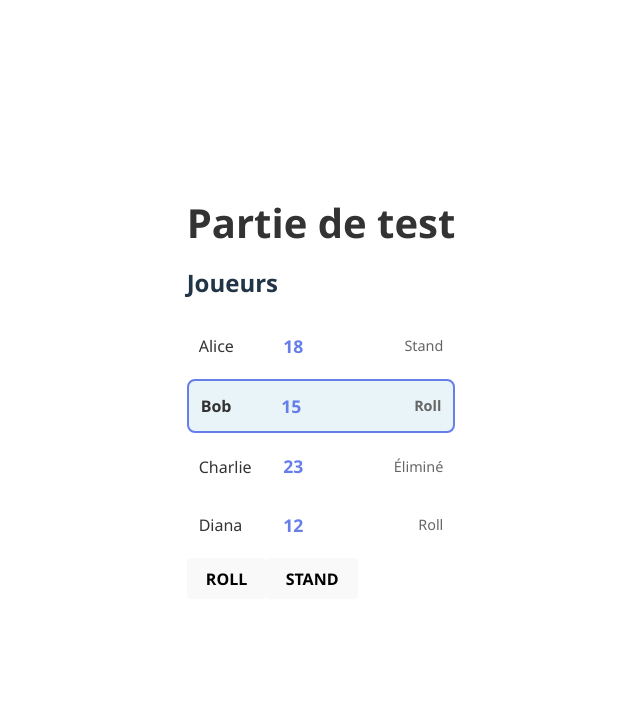
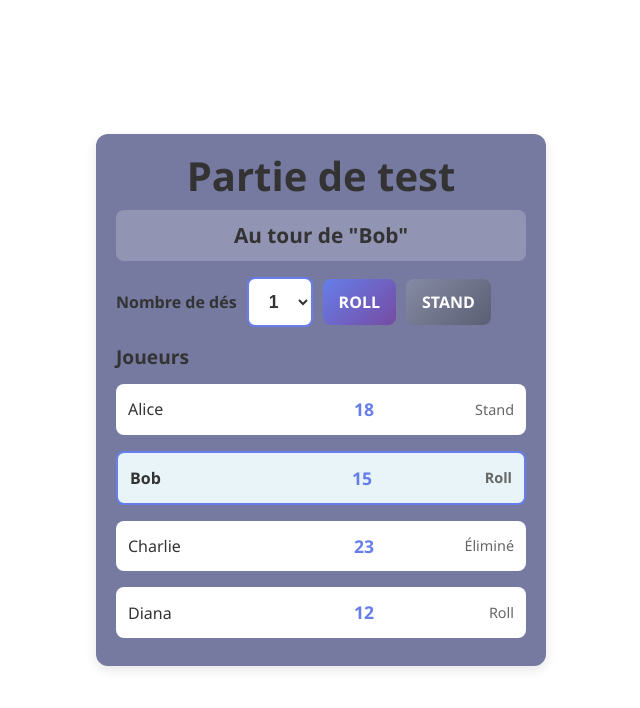
Before and after one commit to Bat000l/bootcamp, a React (Vite) app in the folder front/: page / in a window 1280 px wide. Shown: the top 708 px of the page, without its empty margins (319-959 px from the left). Built offline with nearby package versions, Linux system fonts and the light colour scheme.

Commit message:
Add GamePage styles and implement dice roll functionality

```diff
--- a/front/src/pages/GamePage.css
+++ b/front/src/pages/GamePage.css
@@ -0,0 +1,110 @@
+/* GamePage styles aligned with Home DA */
+
+.game-container {
+  width: 450px;
+  margin: 50px auto;
+  padding: 20px;
+}
+
+.game-card {
+  background: #767aa0;
+  border-radius: 12px;
+  padding: 20px;
+  box-shadow: 0 4px 12px rgba(0, 0, 0, 0.1);
+}
+
+.game-card h1 {
+  text-align: center;
+  color: #333;
+  margin: 0 0 10px 0;
+  font-size: 2.5rem;
+}
+
+/* Current turn display */
+.current-turn {
+  text-align: center;
+  color: #333;
+  font-size: 1.3rem;
+  font-weight: 600;
+  margin: 12px 0 16px 0;
+  padding: 10px;
+  background: rgba(255, 255, 255, 0.2);
+  border-radius: 8px;
+}
+
+/* Dice controls */
+.dice-controls {
+  display: flex;
+  gap: 10px;
+  align-items: center;
+  margin: 10px 0 16px 0;
+}
+
+.dice-controls label {
+  font-weight: 600;
+  color: #333;
+}
+
+.select-control {
+  padding: 12px 16px;
+  border: 2px solid #667eea;
+  border-radius: 8px;
+  background: #fff;
+  font-size: 1.1rem;
+  font-weight: 600;
+  color: #333;
+  cursor: pointer;
+  transition: all 0.3s;
+  min-width: 60px;
+  text-align: center;
+}
+
+.select-control:hover {
+  border-color: #764ba2;
+  box-shadow: 0 2px 8px rgba(102, 126, 234, 0.3);
+}
+
+.select-control:focus {
+  outline: none;
+  border-color: #667eea;
+  box-shadow: 0 0 0 3px rgba(102, 126, 234, 0.2);
+}
+
+/* Players section */
+.players-section h2 {
+  color: #333;
+  font-size: 1.2rem;
+  margin: 10px 0 12px 0;
+}
+
+.players-list {
+  display: flex;
+  flex-direction: column;
+  gap: 8px;
+}
+
+/* Buttons same look as Home */
+.btn-action {
+  padding: 12px 16px;
+  background: linear-gradient(135deg, #667eea 0%, #764ba2 100%);
+  color: white;
+  border: none;
+  border-radius: 8px;
+  cursor: pointer;
+  font-size: 1rem;
+  font-weight: 600;
+  transition: transform 0.2s, box-shadow 0.2s;
+}
+
+.btn-action:hover {
+  transform: translateY(-2px);
+  box-shadow: 0 10px 20px rgba(102, 126, 234, 0.4);
+}
+
+.btn-action:active {
+  transform: translateY(0);
+}
+
+.btn-secondary {
+  background: linear-gradient(135deg, #868ba5 0%, #5a5f73 100%);
+}
--- a/front/src/pages/GamePage.jsx
+++ b/front/src/pages/GamePage.jsx
@@ -14,6 +14,7 @@ function GamePage({ gameId }) {
     ]
   });
   const [loading, setLoading] = useState(false);
+  const [diceCount, setDiceCount] = useState(1);
 
 
 
@@ -25,28 +26,45 @@ function GamePage({ gameId }) {
     return <div>Erreur lors du chargement de la partie</div>;
   }
 
+  const handleRoll = () => {
+    console.log(`ROLL with ${diceCount} dice(s)`);
+    // TODO: call backend roll endpoint with diceCount when ready
+  };
+
+  const currentPlayer = gameState.players.find(p => p.is_current);
+
   return (
-    <div>
-      <div>
+    <div className="game-container">
+      <div className="game-card">
         <h1>{gameState.name}</h1>
-
-        <div>
+        <div className="current-turn">
+          Au tour de "{currentPlayer?.name || 'Personne'}"
+        </div>
+        <div className="dice-controls">
+          <label htmlFor="diceCount">Nombre de dés</label>
+          <select
+            id="diceCount"
+            className="select-control"
+            value={diceCount}
+            onChange={(e) => setDiceCount(Number(e.target.value))}
+          >
+            {[1,2,3].map(n => (
+              <option key={n} value={n}>{n}</option>
+            ))}
+          </select>
+          <button className="btn-action" onClick={handleRoll}>ROLL</button>
+          <button className="btn-action btn-secondary" onClick={() => console.log('STAND')}>STAND</button>
+        </div>
+        <div className="players-section">
           <h2>Joueurs</h2>
-          <div>
+          <div className="players-list">
             {gameState.players && gameState.players.map((player) => (
               <PlayerInGame key={player.id} player={player} />
             ))}
           </div>
         </div>
 
-        <div>
-          <button onClick={() => console.log('ROLL')}>
-            ROLL
-          </button>
-          <button onClick={() => console.log('STAND')}>
-            STAND
-          </button>
-        </div>
+
       </div>
     </div>
   );
```
Also changed, not shown: 1 other file (tests, documents, lock files or other folders).
